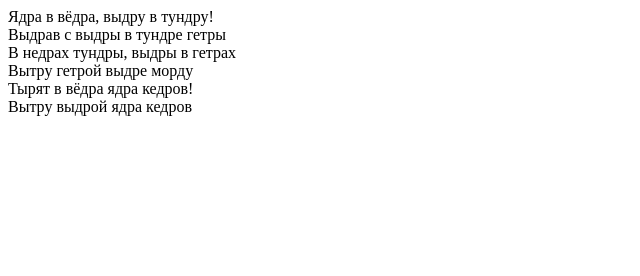
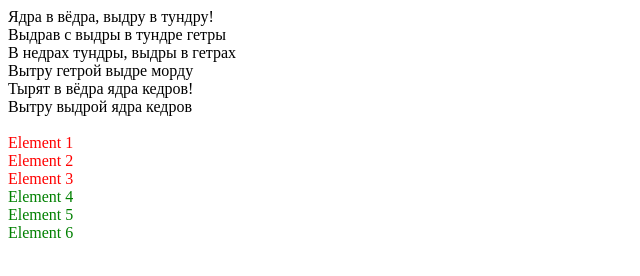
Before and after one commit to kuvatov/homework_66_abylay_kuvatov, a plain HTML site: page index.html in a window 1280 px wide. Shown: the whole page, without its empty margins (0-640 px from the left). Drawn offline with Linux system fonts and the light colour scheme.

Commit message:
Выполнил задание 2

```diff
--- a/index.html
+++ b/index.html
@@ -15,6 +15,15 @@
     <div id="string-5">Тырят в вёдра ядра кедров!</div>
     <div id="string-6">Вытру выдрой ядра кедров</div>
 </div>
+<br>
+<div class="task_2">
+    <div class="element">Element 1</div>
+    <div class="element">Element 2</div>
+    <div class="element">Element 3</div>
+    <div class="element">Element 4</div>
+    <div class="element">Element 5</div>
+    <div class="element">Element 6</div>
+</div>
 
 <script src="./js/script.js"></script>
 </body>
--- a/js/script.js
+++ b/js/script.js
@@ -5,3 +5,13 @@ console.log(document.getElementById("string-2").textContent);
 console.log(document.getElementById("string-6").textContent);
 console.log(document.getElementById("string-4").textContent);
 console.log(document.getElementById("string-1").textContent);
+
+// task2
+const elements = document.getElementsByClassName("element");
+for (let i = 0; i < elements.length; i++) {
+    if (i < 3) {
+    elements[i].style.color = "red";
+    } else {
+    elements[i].style.color = "green";
+    }
+}
```
